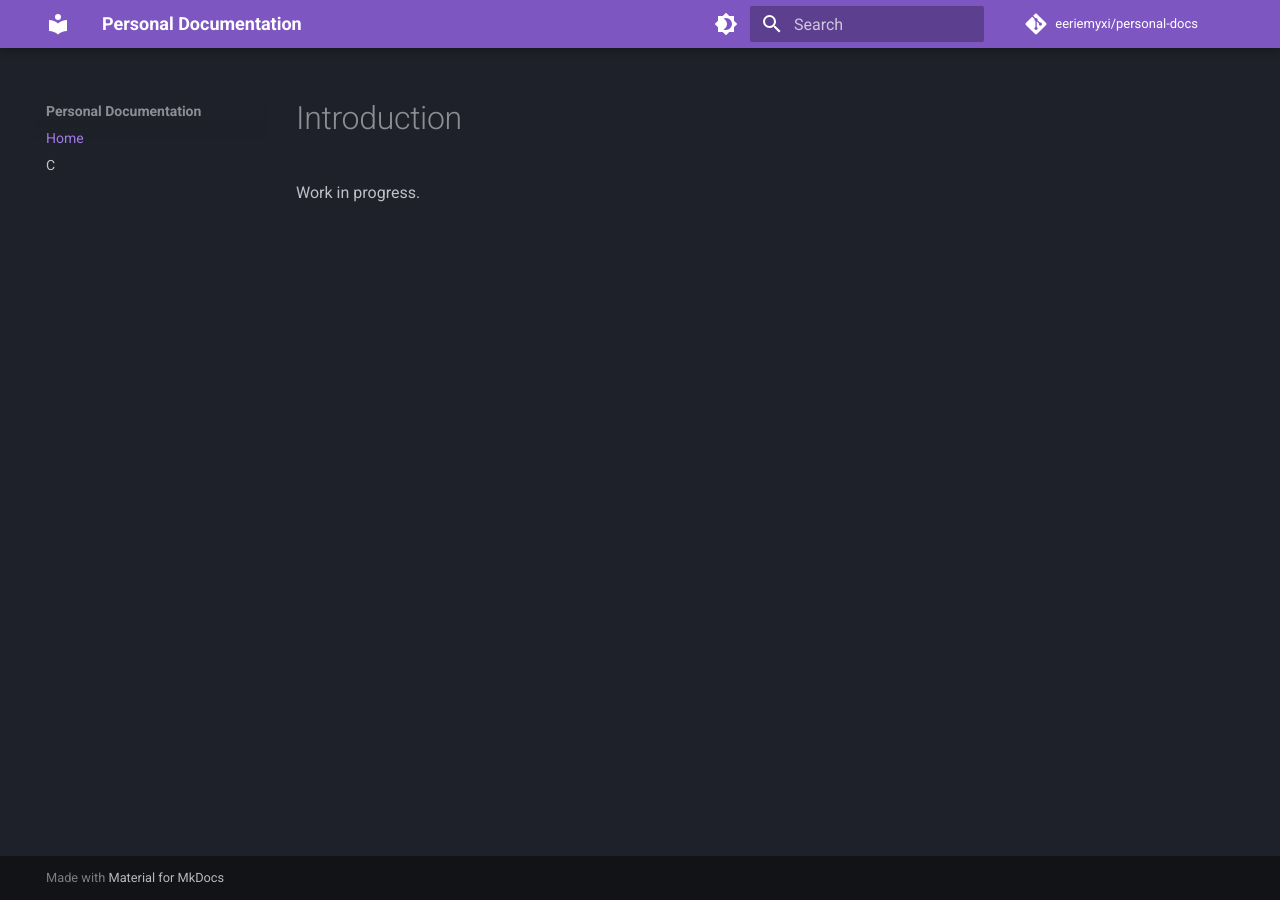
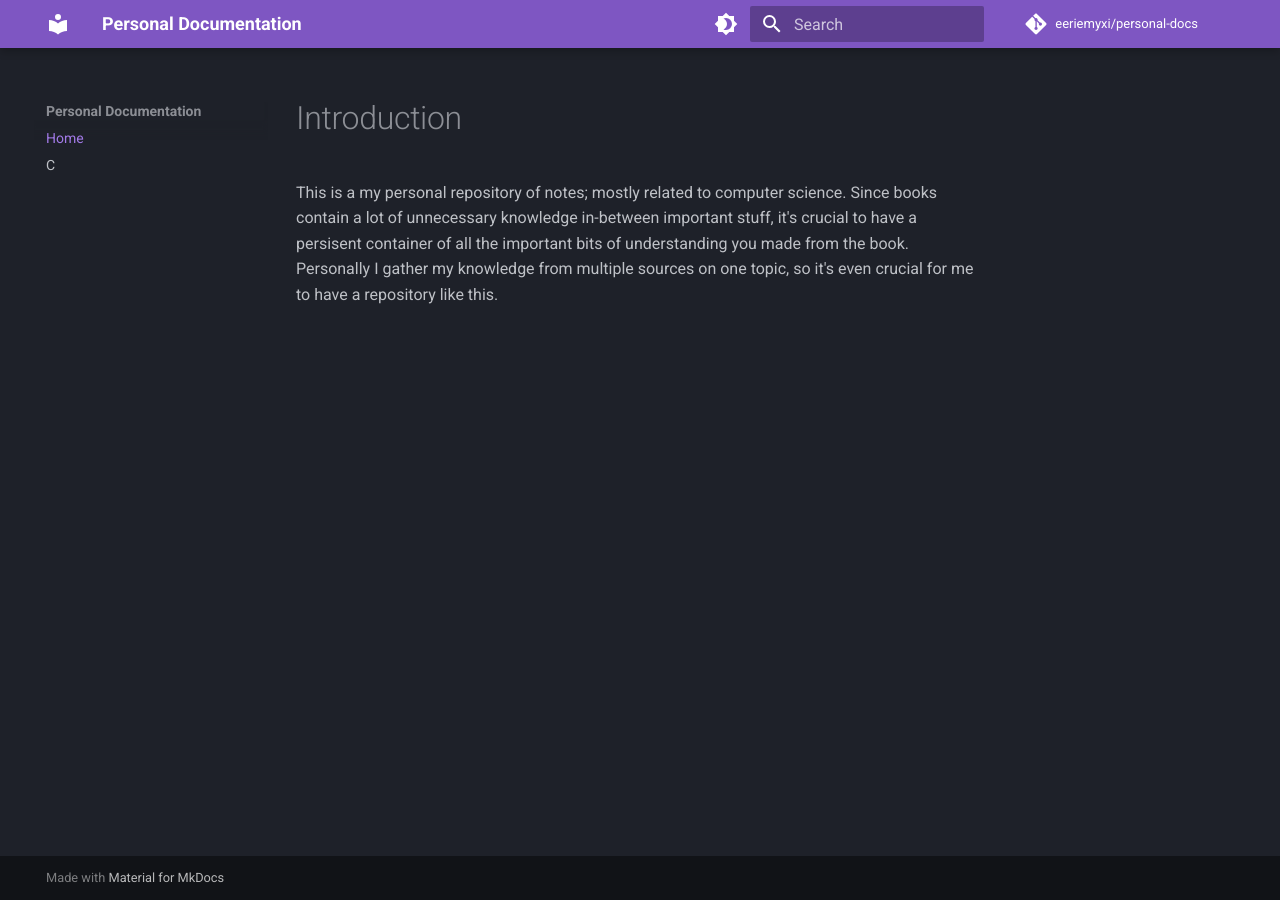
Before and after one commit to eeriemyxi/personal-docs, an MkDocs documentation site: the page built from docs/index.md, in a window 1280 px wide. Built offline with MkDocs 1.6.1 and Material for MkDocs 9.7.7, drawn with Linux system fonts in a browser that asks for light colours; comment, search, counter and statistics services are not loaded.

Commit message:
feat(index.md): add info on main page

```diff
--- a/docs/index.md
+++ b/docs/index.md
@@ -1,2 +1,6 @@
 # Introduction
-Work in progress.
+This is a my personal repository of notes; mostly related to computer science. Since
+books contain a lot of unnecessary knowledge in-between important stuff, it's crucial to
+have a persisent container of all the important bits of understanding you made from the
+book. Personally I gather my knowledge from multiple sources on one topic, so it's even
+crucial for me to have a repository like this.
```
